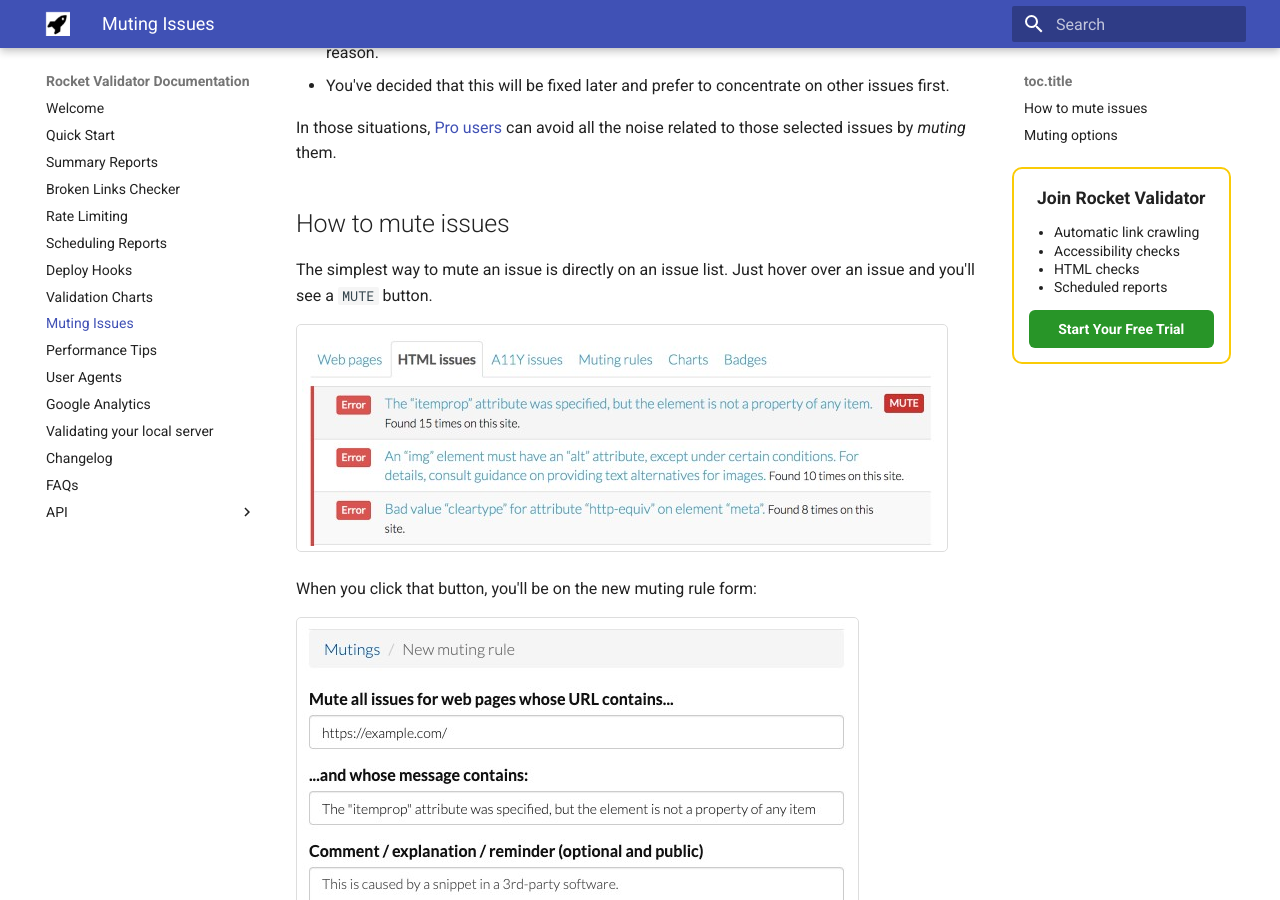
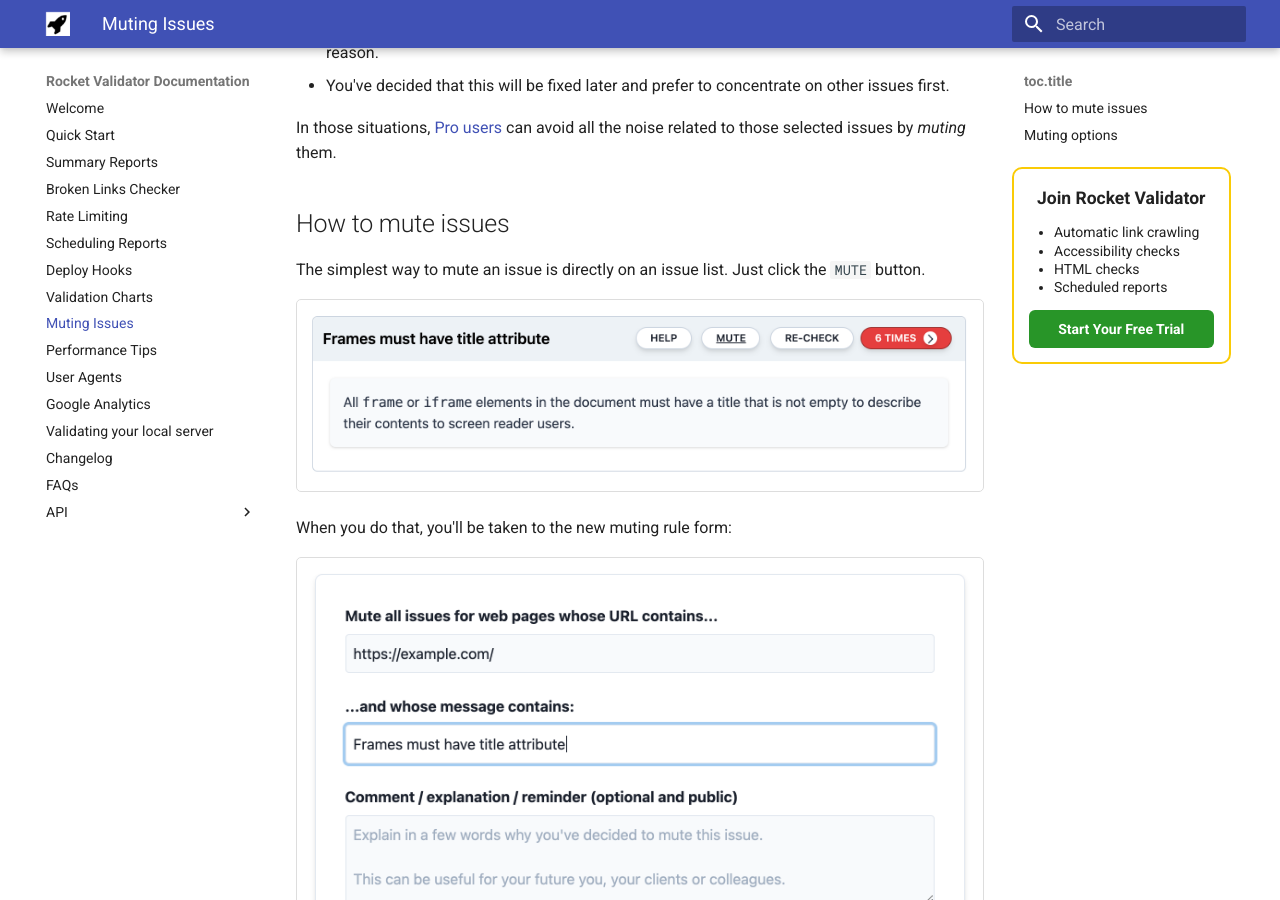
Before and after one commit to rocketvalidator/docs-rocketvalidator, an MkDocs documentation site: the page built from docs/muting.md, in a window 1280 px wide and 900 px high, scrolled down 292 px. Built offline with MkDocs 1.6.1 and Material for MkDocs 9.7.7, drawn with Linux system fonts in a browser that asks for light colours.

Commit message:
update screenshots

```diff
--- a/docs/muting.md
+++ b/docs/muting.md
@@ -10,13 +10,13 @@
 
 ## How to mute issues
 
-The simplest way to mute an issue is directly on an issue list. Just hover over an issue and you'll see a `MUTE` button.
+The simplest way to mute an issue is directly on an issue list. Just click the `MUTE` button.
 
-![Muting button next to an issue](/img/muting/muting-from-issue.jpg)
+![Muting button next to an issue](/img/muting/muting-from-issue.png)
 
-When you click that button, you'll be on the new muting rule form:
+When you do that, you'll be taken to the new muting rule form:
 
-![Muting rule form](/img/muting/muting-form.jpg)
+![Muting rule form](/img/muting/muting-form.png)
 
 Then click on "Submit" and your new muting rule will be created and applied to your reports.
 
```
Also changed, not shown: docs/changelog.md (+1 -1 lines), docs/img/broken-links/01-non-document-errors-tab.png, docs/img/broken-links/02-linked-from.png, docs/img/common_html_issues.png, docs/img/issue_on_web_page.png, docs/img/muting/muting-form.jpg (deleted), docs/img/muting/muting-form.png (added), docs/img/muting/muting-from-issue.jpg (deleted), docs/img/muting/muting-from-issue.png (added), docs/img/new-site-validation-form.png, docs/img/rocket-front.jpg, docs/img/schedule-form.png, docs/img/summary_report.png, docs/img/summary_report_2020_07.png (added), 1 more files.
